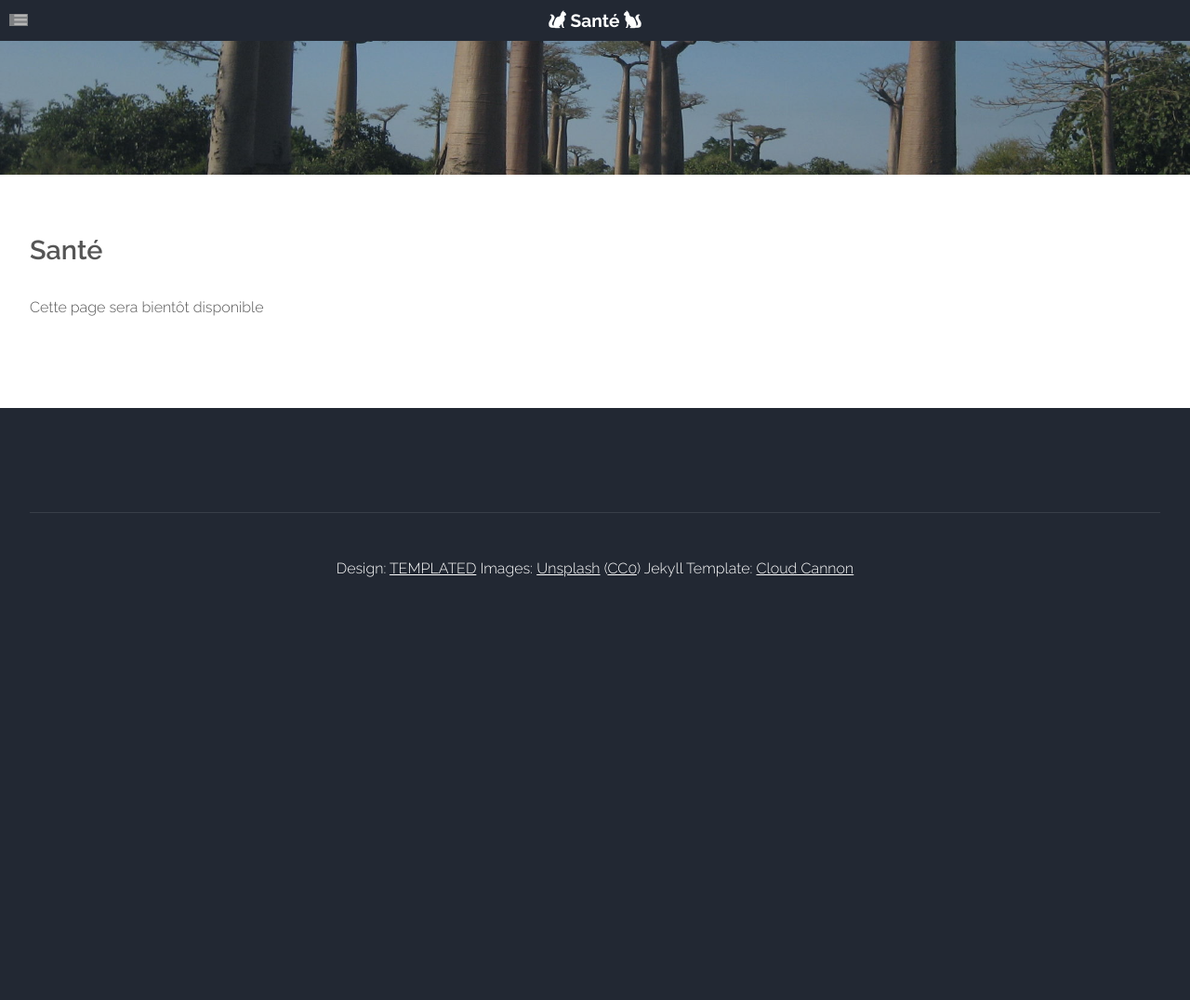
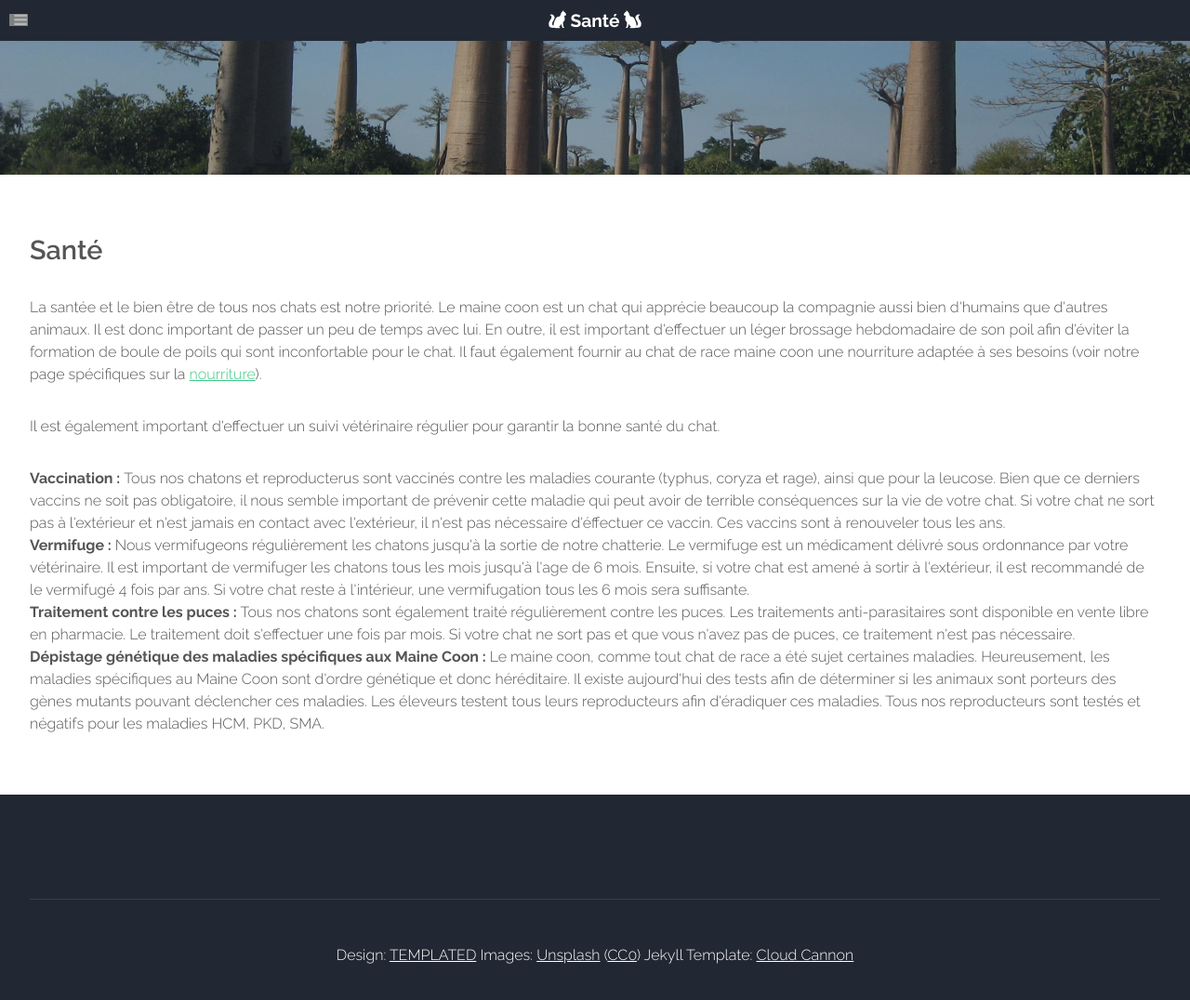
Before and after one commit to jbourcie/creolie, a Jekyll site: the page built from sante.html, in a window 1280 px wide and 1104 px high. Shown: the top 1076 px of the window at 93% size. Built offline with Jekyll 4.4.1, drawn with Linux system fonts in a browser that asks for light colours; some web fonts are replaced; grey boxes are pictures that could not be loaded.

Commit message:
add some information about sante

```diff
--- a/_config.yml
+++ b/_config.yml
@@ -8,3 +8,5 @@ url: "http://creolie.fr" # the base hostname & protocol for your site
 
 #gems: [jekyll-paginate]
 gems: [jekyll-sitemap, jekyll-seo-tag]
+
+prix: 950
--- a/index.html
+++ b/index.html
@@ -79,7 +79,7 @@ layout: landing
 								<li>
 									<span class="fa fa-eur"></span>
 									<h3>La vente</h3>
-									<span>Nos chatons ne sont pas disponible avant 3 mois et leur date exact de disponilibité dépend de leur évolution. Tous nos chatons sont cédés aux prix de 950€, vaccinés, identifiés, vermifugés et avec un certififcat de bonne santé établi par notre vétérinaire.</span>
+									<span>Nos chatons ne sont pas disponible avant 3 mois et leur date exact de disponilibité dépend de leur évolution. Tous nos chatons sont cédés aux prix de {{site.prix}}€, vaccinés, identifiés, vermifugés et avec un certififcat de bonne santé établi par notre vétérinaire.</span>
 								</li>
 							</ul>
 						</section>
--- a/sante.html
+++ b/sante.html
@@ -10,7 +10,15 @@ layout: main
       <header class="major">
         <h2>Santé</h2>
       </header>
-      <p>Cette page sera bientôt disponible </p>
+      <p>La santée et le bien être de tous nos chats est notre priorité. Le maine coon est un chat qui apprécie beaucoup la compagnie aussi bien d'humains que d'autres animaux. Il est donc important de passer un peu de temps avec lui. En outre, il est important d'effectuer un léger brossage hebdomadaire de son poil afin d'éviter la formation de boule de poils qui sont inconfortable pour le chat. Il faut également fournir au chat de race maine coon une nourriture adaptée à ses besoins (voir notre page spécifiques sur la <a href="{{ site.baseurl }}/nourriture.html">nourriture</a>). </p>
+      <p>Il est également important d'effectuer un suivi vétérinaire régulier pour garantir la bonne santé du chat. </p>
+      <ul>
+        <li><strong>Vaccination : </strong>Tous nos chatons et reproducterus sont vaccinés contre les maladies courante (typhus, coryza et rage), ainsi que pour la leucose. Bien que ce derniers vaccins ne soit pas obligatoire, il nous semble important de prévenir cette maladie qui peut avoir de terrible conséquences sur la vie de votre chat. Si votre chat ne sort pas à l'extérieur et n'est jamais en contact avec l'extérieur, il n'est pas nécessaire d'éffectuer ce vaccin. Ces vaccins sont à renouveler tous les ans. </li>
+        <li><strong>Vermifuge : </strong> Nous vermifugeons régulièrement les chatons jusqu'à la sortie de notre chatterie. Le vermifuge est un médicament délivré sous ordonnance par votre vétérinaire. Il est important de vermifuger les chatons tous les mois jusqu'à l'age de 6 mois. Ensuite, si votre chat est amené à sortir à l'extérieur, il est recommandé de le vermifugé 4 fois par ans. Si votre chat reste à l'intérieur, une vermifugation tous les 6 mois sera suffisante.</li>
+        <li><strong>Traitement contre les puces : </strong> Tous nos chatons sont également traité régulièrement contre les puces. Les traitements anti-parasitaires sont disponible en vente libre en pharmacie. Le traitement doit s'effectuer une fois par mois. Si votre chat ne sort pas et que vous n'avez pas de puces, ce traitement n'est pas nécessaire. </li>
+        <li><strong>Dépistage génétique des maladies spécifiques aux Maine Coon : </strong> Le maine coon, comme tout chat de race a été sujet certaines maladies. Heureusement, les maladies spécifiques au Maine Coon sont d'ordre génétique et donc héréditaire. Il existe aujourd'hui des tests afin de déterminer si les animaux sont porteurs des gènes mutants pouvant déclencher ces maladies. Les éleveurs testent tous leurs reproducteurs afin d'éradiquer ces maladies. Tous nos reproducteurs sont testés et négatifs pour les maladies HCM, PKD, SMA.</li>
+      </ul>
+
     </section>
   </div>
 </div>
--- a/tarifs.html
+++ b/tarifs.html
@@ -20,7 +20,8 @@ layout: main
 						<li>2/ La <b>réservation</b> n'est effective qu'à la réception de l'acompte de 300€. Cette réservation donne lieu à un contrat de réservation du chaton qui engage la chatterie ainsi que l'acheteur. </li>
 						<li>3/ La <b>vente</b> du chaton. Un certificat de cession est établi lors de la vente du chaton. Le chaton vous sera alors remis avec les tests génétiques des parents, son pedigré établi par le LOOF (si demande en cours, la copie de la demande), le certificat de bonne santé du chatons. Le changement de propriétaire est réalisé par nos soins dès encaissement final du réglement; vous recevrez ainsi chez vous directement la nouvelle carte d'identification du chaton.</li>
 					</ul>
-					<p> NB: Le prénom du chaton (qui doit respecter la lettre de l'année en cours) peut être choisi par l'acheteur si la réservation intervient avant l'identification du chatons qui à lieu entre l'age de 2 et 3 mois du chaton.
+				<p> NB: Le prénom du chaton (qui doit respecter la lettre de l'année en cours) peut être choisi par l'acheteur si la réservation intervient avant l'identification du chatons qui à lieu entre l'age de 2 et 3 mois du chaton.</p>
+				<p> Tous nos chatons sont vendus entiers au prix de <b>{{site.prix}}€.</b></p>
 			</section>
 		</div>
 	</div>
```
Also changed, not shown: reproduction.html (renamed from reproduction0.html).
